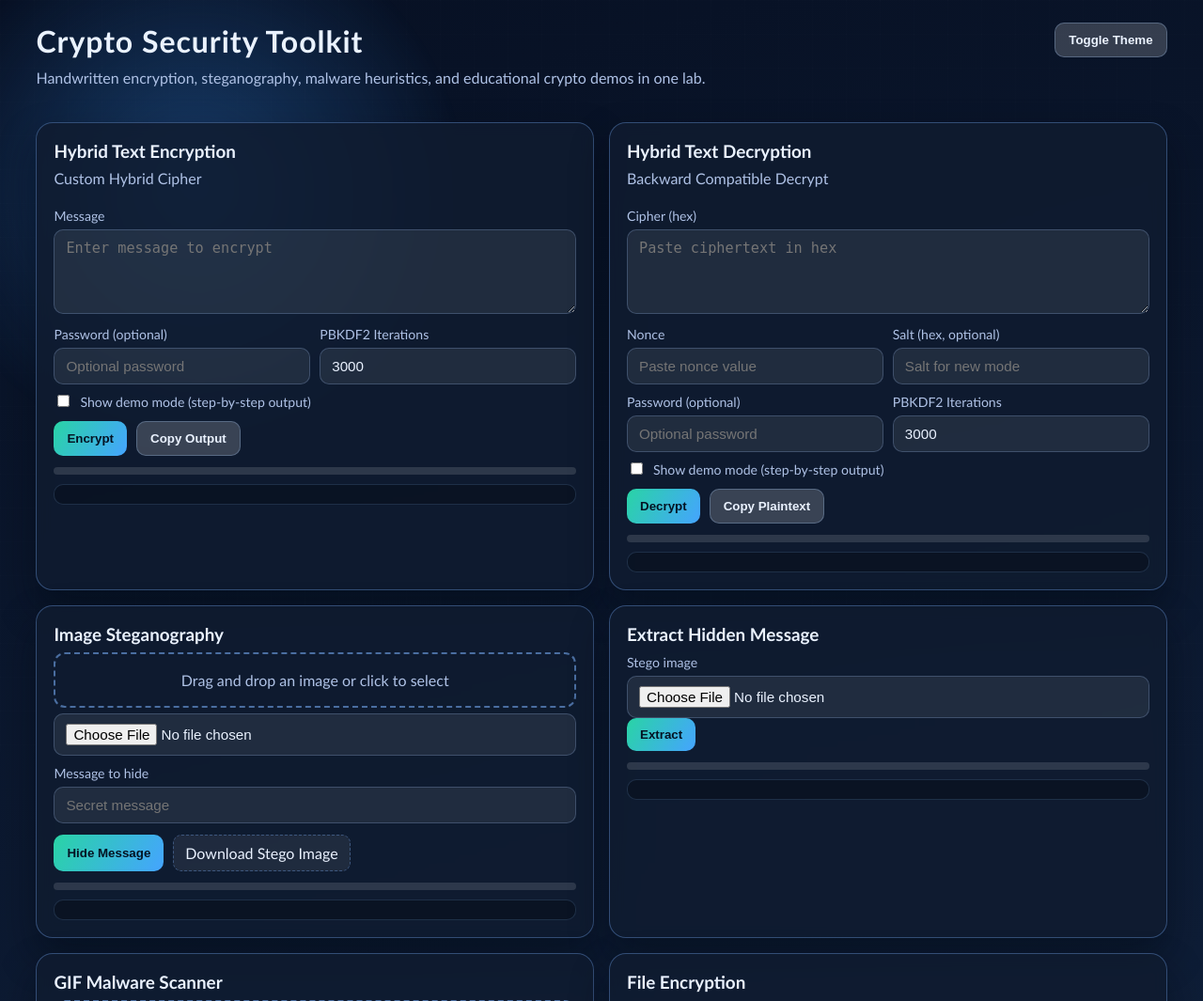
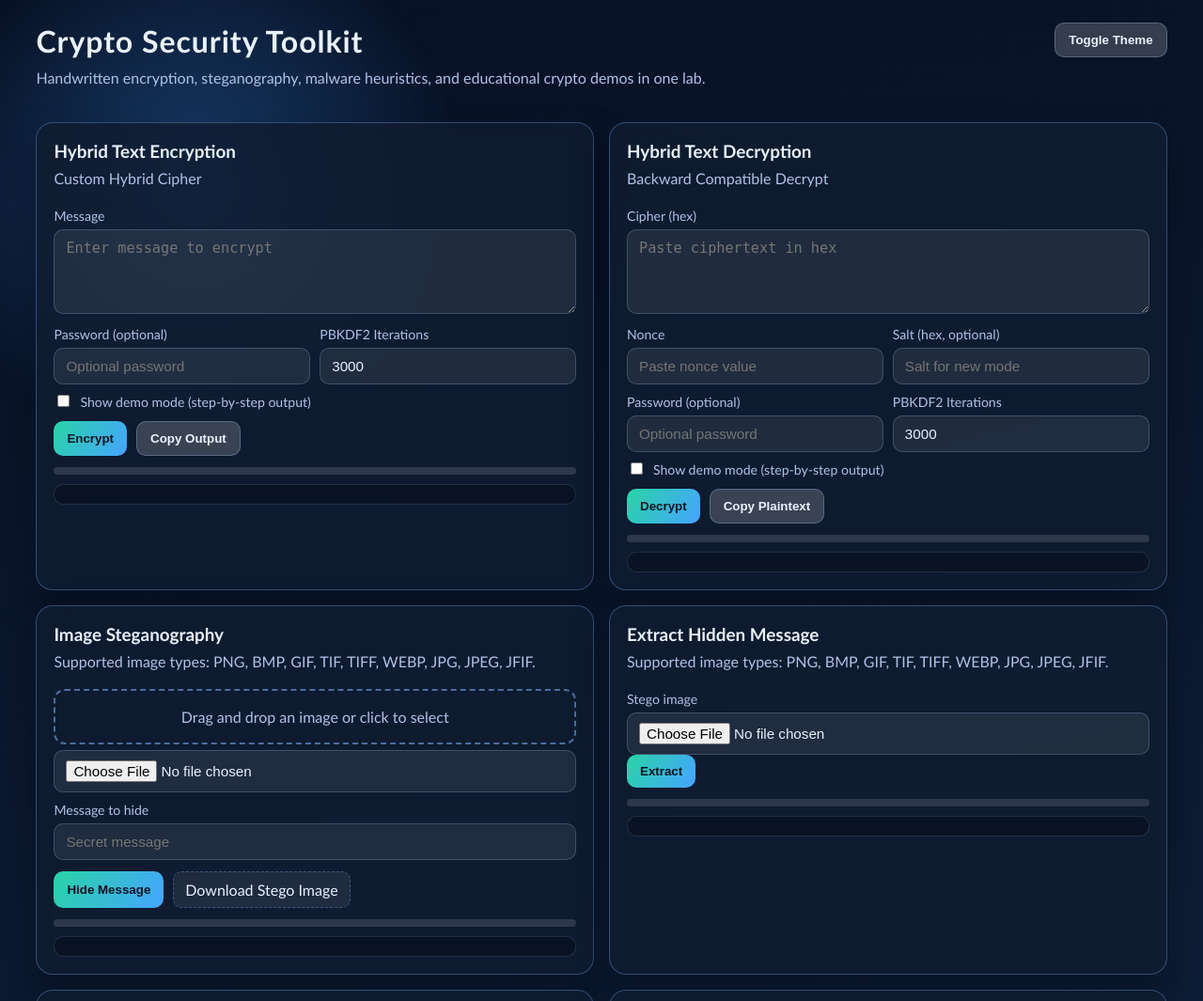
Before and after one commit to Darshanmaruthi8088/cryptography-project, a Flask app: page / in a window 1280 px wide. Shown: the top 1065 px of the page at 94% size. Run offline with Flask 3, Linux system fonts and the light colour scheme.

Commit message:
Improve image format UX and add download regression tests

```diff
--- a/templates/index.html
+++ b/templates/index.html
@@ -105,10 +105,11 @@
 
       <article class="card">
         <h2>Image Steganography</h2>
+        <p class="hint">Supported image types: PNG, BMP, GIF, TIF, TIFF, WEBP, JPG, JPEG, JFIF.</p>
         <div id="imageDrop" class="drop-zone" tabindex="0" aria-label="Image upload drop zone">
           Drag and drop an image or click to select
         </div>
-        <input type="file" id="img" accept="image/*" aria-label="Image to hide message in">
+        <input type="file" id="img" accept=".png,.bmp,.gif,.tif,.tiff,.webp,.jpg,.jpeg,.jfif" aria-label="Image to hide message in">
         <label for="hiddenmsg">Message to hide</label>
         <input id="hiddenmsg" type="text" placeholder="Secret message">
 
@@ -122,8 +123,9 @@
 
       <article class="card">
         <h2>Extract Hidden Message</h2>
+        <p class="hint">Supported image types: PNG, BMP, GIF, TIF, TIFF, WEBP, JPG, JPEG, JFIF.</p>
         <label for="extractimg">Stego image</label>
-        <input type="file" id="extractimg" accept="image/*">
+        <input type="file" id="extractimg" accept=".png,.bmp,.gif,.tif,.tiff,.webp,.jpg,.jpeg,.jfif">
         <button id="extractBtn">Extract</button>
         <div class="progress"><div id="extractBar"></div></div>
         <pre id="extracted" aria-live="polite"></pre>
```
Also changed, not shown: tests/test_app_api.py (+34 -0 lines).
